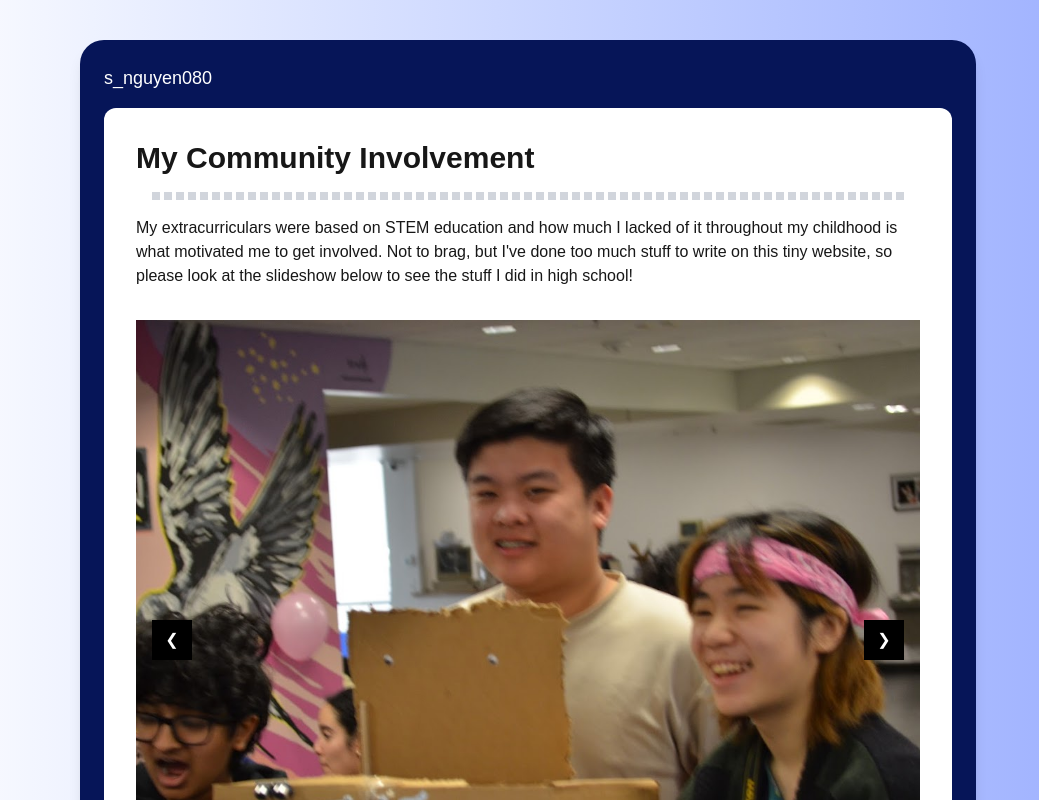
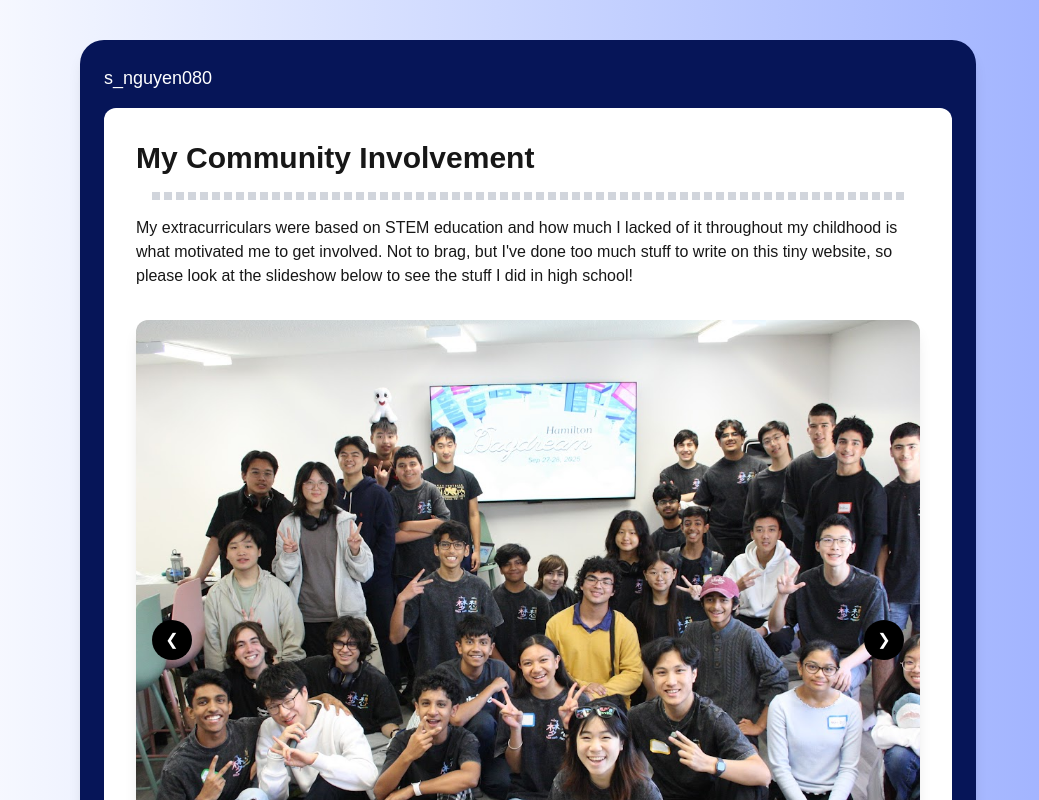
Before and after one commit to possiblyselena/selena4val, a Next.js app: page / in a window 1280 px wide. Both pictures are taken after a click on the button "Community". Shown: the top 800 px of the page, without its empty margins (112-1151 px from the left). Built offline with nearby package versions, Linux system fonts and the light colour scheme; a web font is replaced by a local one.

Commit message:
slide show fixed hopefully

```diff
--- a/app/components/community.tsx
+++ b/app/components/community.tsx
@@ -1,100 +1,132 @@
 'use client';
 
-import { useEffect } from 'react';
+import { useEffect, useState } from 'react';
+
+const slides = [
+  {
+    image: '/slideshow/daydream.jpg',
+    alt: 'Game Jam',
+    caption: 'Ran a 24h Game Jam in Hamilton - Sept 2025',
+  },
+  {
+    image: '/slideshow/flagship.jpg',
+    alt: 'Hackathon win',
+    caption: 'Went to Austin, TX to Win a Hackathon! - March 2025',
+  },
+  {
+    image: '/slideshow/fll.jpg',
+    alt: 'FIRST Lego League',
+    caption: "Organized HWDSB's FIRST Lego League Tournament x2 - 2024/2025",
+  },
+  {
+    image: '/slideshow/hammerhacks.jpg',
+    alt: 'Hackathon',
+    caption: "Organized Hamilton's Biggest Hackathon - 2024",
+  },
+  {
+    image: '/slideshow/impactaward.jpg',
+    alt: 'Impact Award',
+    caption: 'Won the Impact Award at Niagara College - 2026',
+  },
+  {
+    image: '/slideshow/scrapyard.jpg',
+    alt: 'Scrapyard',
+    caption: "Ran Hamilton's First 24h High School Hackathon - March 2025",
+  },
+  {
+    image: '/slideshow/shad.jpg',
+    alt: 'UBC Vancouver',
+    caption: 'Stayed at UBC Vancouver for a month to do STEM stuff - July 2024',
+  },
+  {
+    image: '/slideshow/stemleypit.jpg',
+    alt: 'Drive Team',
+    caption: 'Competed in an all-girls drive team and won! - Nov 2024',
+  },
+  {
+    image: '/slideshow/underground.jpg',
+    alt: 'Cohere AI',
+    caption: 'Organized an all-girls coding event at Cohere AI - May 2025',
+  },
+  {
+    image: '/slideshow/wistemdinner.jpg',
+    alt: 'Mayor Dinner',
+    caption: 'Also Organized a WiSTEM dinner with those in the industry - May 2025',
+  },
+];
 
 export default function Community({ setPageNumber }: { setPageNumber: (page: number) => void }) {
-
-    let slideIndex = 1;
+  const [activeIndex, setActiveIndex] = useState(0);
 
   useEffect(() => {
-        showSlides(slideIndex);
+    const timer = window.setInterval(() => {
+      setActiveIndex((current) => (current + 1) % slides.length);
+    }, 5000);
+
+    return () => window.clearInterval(timer);
   }, []);
 
-
-    function plusSlides(n: number) {
-        slideIndex += n;
-        showSlides(slideIndex);
-    }
-
-    function currentSlide(n: number) {
-        slideIndex = n;
-        showSlides(slideIndex);
-    }
-
-    function showSlides(n: number) {
-        let i;
-        let slides = document.getElementById("slideshow");
-        let children = slides!.querySelectorAll(':scope > div');
-        if (n > children.length) {slideIndex = 1}
-        if (n < 1) {slideIndex = children.length}
-        for (i = 0; i < children.length; i++) {
-           children[i].classList.add("hidden");
-        }
-       children[slideIndex-1].classList.remove("hidden");
-
-       slideIndex++;
-       if (slideIndex > children.length) {slideIndex = 1}
-       children[slideIndex-1].classList.remove("hidden");
-       setTimeout(showSlides, 5000);
-
+  function changeSlide(delta: number) {
+    setActiveIndex((current) => {
+      const next = current + delta;
+      if (next < 0) return slides.length - 1;
+      if (next >= slides.length) return 0;
+      return next;
+    });
   }
 
   return (
     <div className="w-full min-h-screen bg-white-100 flex flex-col items-center justify-start p-4 md:p-8 gap-4 md:gap-8">
       <div className="w-full">
         <h1 className="text-2xl md:text-3xl font-bold mb-4">My Community Involvement</h1>
-                <hr className="border-dashed border-4 m-4 border-gray-300"></hr>
-                <p className="text-sm md:text-base">My extracurriculars were based on STEM education and how much I lacked of it throughout my childhood is what motivated me to get involved. Not to brag, but I've done too much stuff to write on this tiny website, so please look at the slideshow below to see the stuff I did in high school!</p>
+        <hr className="border-dashed border-4 m-4 border-gray-300" />
+        <p className="text-sm md:text-base">
+          My extracurriculars were based on STEM education and how much I lacked of it throughout my childhood is what motivated me to get involved. Not to brag, but I've done too much stuff to write on this tiny website, so please look at the slideshow below to see the stuff I did in high school!
+        </p>
       </div>
-            <div className="w-full h-48 md:h-160 relative overflow-hidden" id="slideshow">
-                <div className="absolute inset-0 hidden">
-                    <img src="/slideshow/daydream.jpg" alt="Game Jam" className="w-full h-full object-cover"/>
-                    <div className="absolute bottom-0 left-0 right-0 bg-black bg-opacity-50 text-white p-4">Ran a 24h Game Jam in Hamilton - Sept 2025</div>
+
+      <div className="w-full h-48 md:h-160 relative overflow-hidden rounded-xl shadow-lg">
+        {slides.map((slide, index) => (
+          <div
+            key={slide.image}
+            className={`${index === activeIndex ? 'opacity-100' : 'opacity-0 pointer-events-none'} absolute inset-0 transition-opacity duration-500`}
+          >
+            <img src={slide.image} alt={slide.alt} className="w-full h-full object-cover" />
+            <div className="absolute bottom-0 left-0 right-0 bg-black bg-opacity-60 text-white p-4 text-sm md:text-base">
+              {slide.caption}
             </div>
-                <div className="absolute inset-0 hidden">
-                    <img src="/slideshow/flagship.jpg" alt="Another Image" className="w-full h-full object-cover"/>
-                    <div className="absolute bottom-0 left-0 right-0 bg-black bg-opacity-50 text-white p-4">Went to Austin, TX to Win a Hackathon! - March 2025</div>
           </div>
-                <div className="absolute inset-0 hidden">
-                    <img src="/slideshow/fll.jpg" alt="Third Image" className="w-full h-full object-cover"/>
-                    <div className="absolute bottom-0 left-0 right-0 bg-black bg-opacity-50 text-white p-4">Organized HWDSB's FIRST Lego League Tournament x2 - 2024/2025</div>
+        ))}
+
+        <button
+          type="button"
+          className="absolute left-4 top-1/2 transform -translate-y-1/2 w-10 h-10 bg-black bg-opacity-60 text-white flex items-center justify-center rounded-full z-10"
+          onClick={() => changeSlide(-1)}
+        >
+          &#10094;
+        </button>
+        <button
+          type="button"
+          className="absolute right-4 top-1/2 transform -translate-y-1/2 w-10 h-10 bg-black bg-opacity-60 text-white flex items-center justify-center rounded-full z-10"
+          onClick={() => changeSlide(1)}
+        >
+          &#10095;
+        </button>
       </div>
-                <div className="absolute inset-0 hidden">
-                    <img src="/slideshow/hammerhacks.jpg" alt="Hackathon" className="w-full h-full object-cover"/>
-                    <div className="absolute bottom-0 left-0 right-0 bg-black bg-opacity-50 text-white p-4">Organized Hamilton's Biggest Hackathon - 2024</div>
-                </div>
-                <div className="absolute inset-0 hidden">
-                    <img src="/slideshow/impactaward.jpg" alt="Impact Award" className="w-full h-full object-cover"/>
-                    <div className="absolute bottom-0 left-0 right-0 bg-black bg-opacity-50 text-white p-4">Won the Impact Award at Niagara College - 2026</div>
-                </div>
-                <div className="absolute inset-0 hidden">
-                    <img src="/slideshow/scrapyard.jpg" alt="Scrapyard" className="w-full h-full object-cover"/>
-                    <div className="absolute bottom-0 left-0 right-0 bg-black bg-opacity-50 text-white p-4">Ran Hamilton's First 24h High School Hackathon - March 2025</div>
-                </div>
-                <div className="absolute inset-0 hidden">
-                    <img src="/slideshow/shad.jpg" alt="UBC Vancouver" className="w-full h-full object-cover"/>
-                    <div className="absolute bottom-0 left-0 right-0 bg-black bg-opacity-50 text-white p-4">Stayed at UBC Vancouver for a month to do STEM stuff - July 2024</div>
-                </div>
-                <div className="absolute inset-0 hidden">
-                    <img src="/slideshow/stemleypit.jpg" alt="Drive Team" className="w-full h-full object-cover"/>
-                    <div className="absolute bottom-0 left-0 right-0 bg-black bg-opacity-50 text-white p-4">Competed in an all-girls drive team and won! - Nov 2024</div>
-                </div>
-                <div className="absolute inset-0 hidden">
-                    <img src="/slideshow/underground.jpg" alt="Cohere AI" className="w-full h-full object-cover"/>
-                    <div className="absolute bottom-0 left-0 right-0 bg-black bg-opacity-50 text-white p-4">Organized an all-girls coding event at Cohere AI - May 2025</div>
-                </div>
-                <div className="absolute inset-0 hidden">
-                    <img src="/slideshow/wistemdinner.jpg" alt="Mayor's Dinner" className="w-full h-full object-cover"/>
-                    <div className="absolute bottom-0 left-0 right-0 bg-black bg-opacity-50 text-white p-4">Also Organized a WiSTEM dinner with those in the industry - May 2025</div>
-                </div>
-                <a className="absolute left-4 top-1/2 transform -translate-y-1/2 w-10 h-10 bg-black bg-opacity-50 text-white flex items-center justify-center cursor-pointer z-10" onClick={() => plusSlides(-1)}>&#10094;</a>
-                <a className="absolute right-4 top-1/2 transform -translate-y-1/2 w-10 h-10 bg-black bg-opacity-50 text-white flex items-center justify-center cursor-pointer z-10" onClick={() => plusSlides(1)}>&#10095;</a>
-            </div>
+
       <div className="flex flex-wrap gap-3 justify-center text-white">
-                <button className="bg-black text-white px-4 py-2 rounded-lg transition duration-300 ease-in-out hover:scale-110" onClick={() => setPageNumber(1)}>Intro</button>
-                <button className="bg-border text-white px-4 py-2 rounded-lg transition duration-300 ease-in-out hover:scale-110" onClick={() => setPageNumber(2)}>Community</button>
-                <button className="bg-highlight text-white px-4 py-2 rounded-lg transition duration-300 ease-in-out hover:scale-110" onClick={() => setPageNumber(3)}>Valedictorian</button>
-                <button className="bg-black text-white px-4 py-2 rounded-lg transition duration-300 ease-in-out hover:scale-110" onClick={() => setPageNumber(4)}>Vote!</button>
+        <button className="bg-black text-white px-4 py-2 rounded-lg transition duration-300 ease-in-out hover:scale-110" onClick={() => setPageNumber(1)}>
+          Intro
+        </button>
+        <button className="bg-border text-white px-4 py-2 rounded-lg transition duration-300 ease-in-out hover:scale-110" onClick={() => setPageNumber(2)}>
+          Community
+        </button>
+        <button className="bg-highlight text-white px-4 py-2 rounded-lg transition duration-300 ease-in-out hover:scale-110" onClick={() => setPageNumber(3)}>
+          Valedictorian
+        </button>
+        <button className="bg-black text-white px-4 py-2 rounded-lg transition duration-300 ease-in-out hover:scale-110" onClick={() => setPageNumber(4)}>
+          Vote!
+        </button>
       </div>
     </div>
   );
```
Lines whose indentation alone changed are shown as unchanged.
